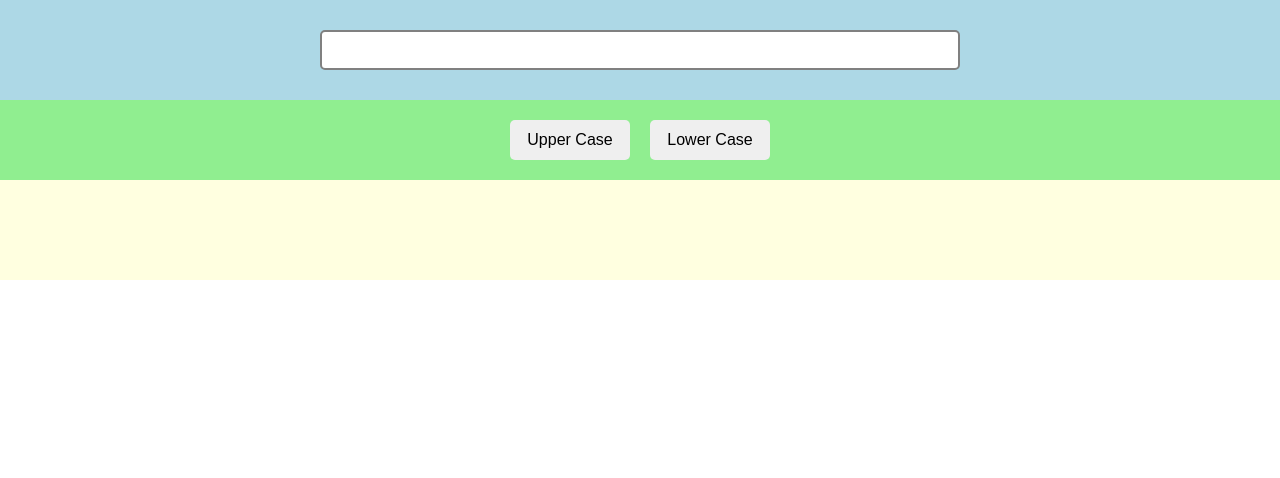
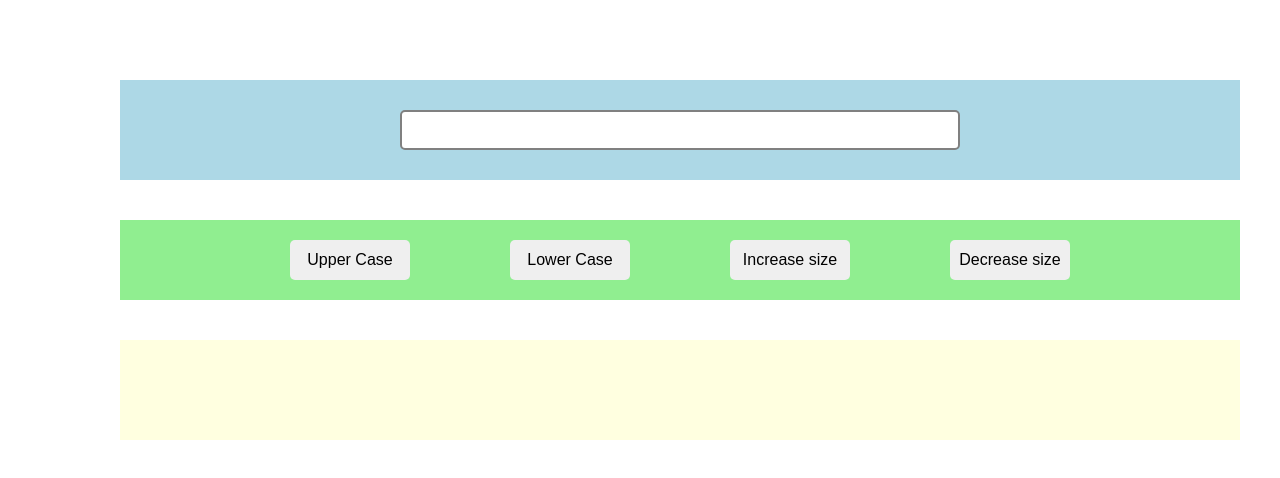
Before and after one commit to bheemesh-ns/JS-project-2, a plain HTML site: page index.html in a window 1280 px wide. Drawn offline with Linux system fonts and the light colour scheme.

Commit message:
added font size

```diff
--- a/index.html
+++ b/index.html
@@ -7,7 +7,7 @@
     <script src="script.js"></script>
     <style>
         * {
-            margin: 0;
+            margin: 40px;
             padding: 0;
             box-sizing: border-box;
             font-family: Arial, Helvetica, sans-serif;
@@ -22,6 +22,7 @@
         }
         #inp {
             width: 50%;
+            text-align: center;
             height: 40px;
             font-size: 20px;
             padding: 5px;
@@ -65,6 +66,8 @@
     <div class="sec2">
         <button class="btn" onclick="upper()">Upper Case</button>
         <button class="btn" onclick="lower()">Lower Case</button>
+        <button class="btn" onclick="incfont()">Increase size</button>
+        <button class="btn" onclick="decfont()">Decrease size</button>
     </div>
     <div class="outputt"><span id="out"></span></div>
 
--- a/script.js
+++ b/script.js
@@ -8,3 +8,17 @@ function lower(){
     var input = document.getElementById("inp").value;
     document.getElementById("out").innerText = input.toLowerCase();
 }
+
+var size = 16;
+
+function incfont(){
+    var outt = document.getElementById("out");
+    size += 2;
+    outt.style.fontSize = size + "px";
+}
+
+function decfont(){
+    var outt = document.getElementById("out");
+    size -= 2;
+    outt.style.fontSize = size + "px";
+}
```
